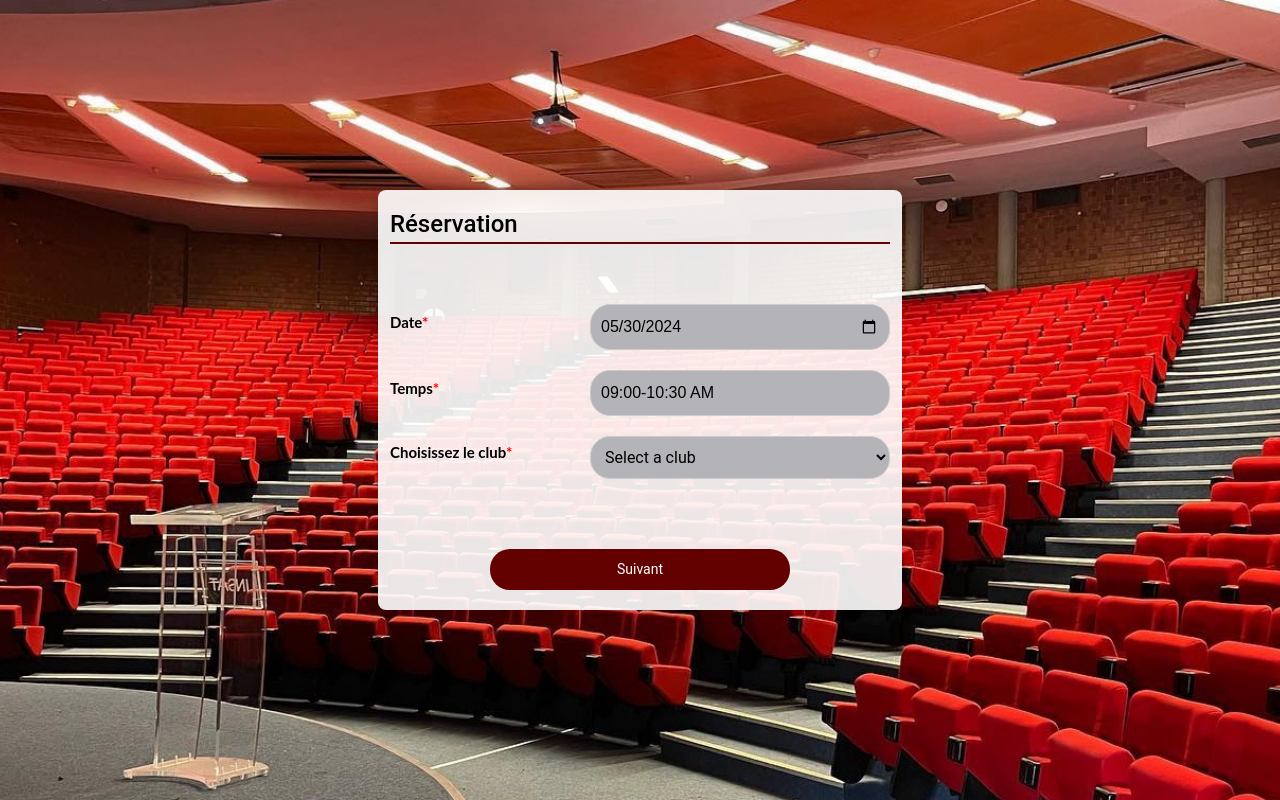
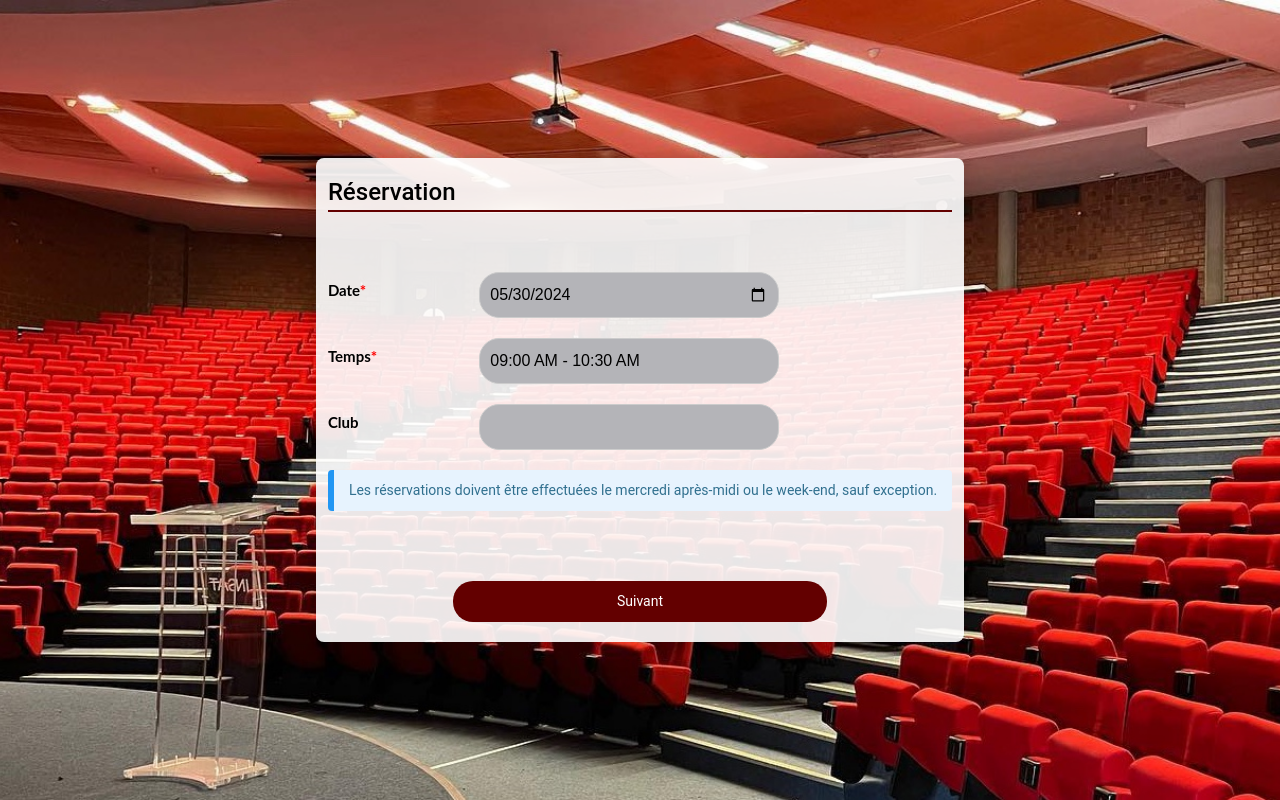
Before and after one commit to Y0srgh/ORGA, a React (Vite) app in the folder Frontend/: page /reserver/ReserverTimeDate in a window 1280 px wide. Built offline with nearby package versions, Linux system fonts and the light colour scheme.

Commit message:
Update ReserverTimeDate.jsx

```diff
--- a/Frontend/src/Components/reserver/ReserverTimeDate.jsx
+++ b/Frontend/src/Components/reserver/ReserverTimeDate.jsx
@@ -1,27 +1,53 @@
-import React, { useState } from "react";
+import React, { useState, useEffect } from "react";
+import axios from 'axios';
 import * as yup from "yup";
 import "./Reserver.css";
 
 // Define the validation schema using yup
 const schema = yup.object().shape({
-  date: yup.date().required("La date est requise"),
+  date: yup.date().required("Veuillez choisir une date"),
   time: yup
     .string()
     .matches(
-      /^(0?[1-9]|1[0-2]):([0-5]\d)-(0?[1-9]|1[0-2]):([0-5]\d)\s?(?:AM|PM)$/i,
+      /^(0?[1-9]|1[0-2]):([0-5]\d)\s?(?:AM|PM)\s*-\s*(0?[1-9]|1[0-2]):([0-5]\d)\s?(?:AM|PM)$/i,
       "Veuillez saisir l'heure dans ce format 'HH:MM-HH:MM AM/PM'"
     )
     .required("Le temps est requis"),
-  club: yup.string().required("Le choix d'un club est obligatoire"),
 });
 
 function ReserverTimeDate({ onSubmit }) {
   const [formData, setFormData] = useState({
     date: new Date().toISOString().split('T')[0],
-    time: "09:00-10:30 AM",
+    time: "09:00 AM - 10:30 AM",
     club: "",
   });
   const [errors, setErrors] = useState({});
+  const [loading, setLoading] = useState(true);
+
+  useEffect(() => {
+    const fetchUserClub = async () => {
+      const userId = localStorage.getItem('userId');
+      if (!userId) {
+        setLoading(false);
+        return;
+      }
+
+      try {
+        const response = await axios.get(`http://localhost:5500/users/${userId}`);
+        const user = response.data;
+        setFormData((prevState) => ({
+          ...prevState,
+          club: user.club || "",
+        }));
+      } catch (error) {
+        console.error("Error fetching user data:", error);
+      } finally {
+        setLoading(false);
+      }
+    };
+
+    fetchUserClub();
+  }, []);
 
   const handleInputChange = (e) => {
     const { name, value } = e.target;
@@ -51,59 +77,62 @@ function ReserverTimeDate({ onSubmit }) {
       });
   };
 
-
+  if (loading) {
+    return <div>Loading...</div>;
+  }
 
   return (
     <div className="container">
       <h4 className="form-title">Réservation</h4>
       <form onSubmit={handleFormSubmit}>
         <div className="form-group">
-          <label htmlFor="date" className="required-label">
-            Date
-          </label>
+          <label htmlFor="date" className="required-label">Date</label>
+          <div className="input-container">
             <input
               type="date"
               id="date"
               name="date"
               value={formData.date}
-            min={new Date().toISOString().split("T")[0]} // Set min date to today
+              min={new Date().toISOString().split("T")[0]}
               onChange={handleInputChange}
-          /></div>
+            />
             {errors.date && <p className="error-message">{errors.date}</p>}
+          </div>
+        </div>
 
         <div className="form-group">
-          <label htmlFor="time" className="required-label">
-            Temps
-          </label>
+          <label htmlFor="time" className="required-label">Temps</label>
+          <div className="input-container">
             <input
               type="text"
               id="time"
               name="time"
               value={formData.time}
               onChange={handleInputChange}
-          /></div>
+            />
             {errors.time && <p className="error-message">{errors.time}</p>}
+          </div>
+        </div>
 
         <div className="form-group">
-          <label htmlFor="club" className="required-label">
-            Choisissez le club
-          </label>
-          <select
+          <label htmlFor="club" className="label">Club</label>
+          <div className="input-container">
+            <input
+              type="text"
               id="club"
               name="club"
               value={formData.club}
               onChange={handleInputChange}
-          >
-            <option value="">Select a club</option>
-            <option value="Aerobotix">Aerobotix</option>
-            <option value="IEEE">IEEE</option>
-            {/* Option elements for clubs */}
-          </select></div>
-          {errors.club && <p className="error-message">{errors.club}</p>}
+              readOnly
+            />
+          </div>
+        </div>
 
-        <button type="submit" className="button">
-          Suivant
-        </button>
+        <div className="info-message">
+          Les réservations doivent être effectuées le mercredi après-midi ou le week-end, sauf exception.
+        </div>
+
+        <button type="submit" className="button">Suivant</button>
       </form>
     </div>
   );
```
Lines whose indentation alone changed are shown as unchanged.
